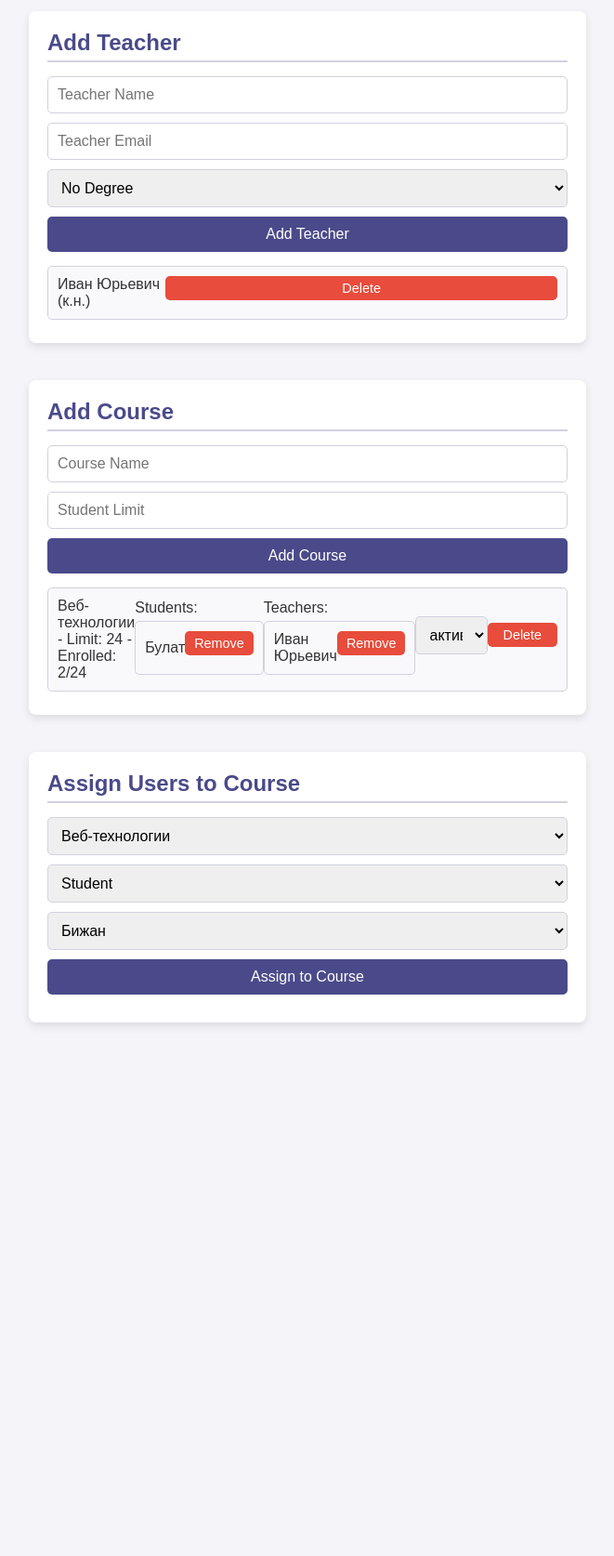
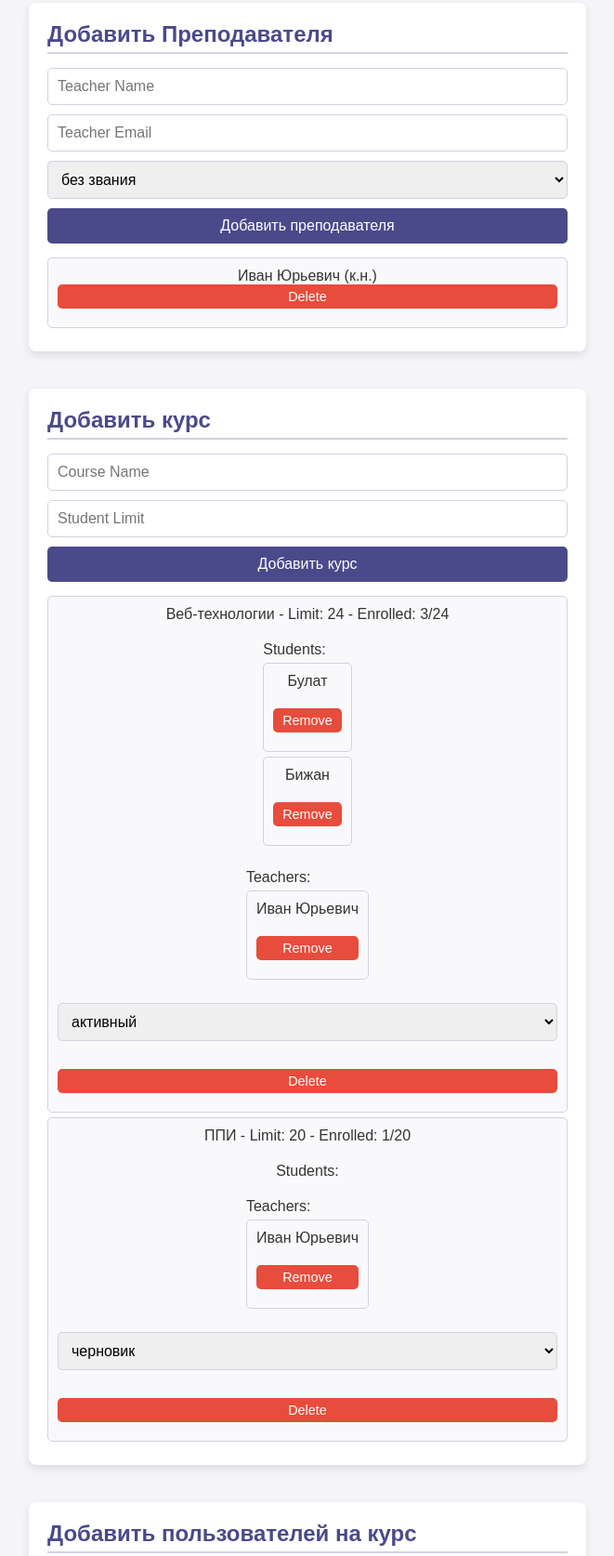
Before and after one commit to TakhirovBizhan/eduProjectTS, a website built with Vite: page index.html in a window 1280 px wide. Shown: the part 670-2344 px from the top of the page at 93% size, without its empty margins (309-970 px from the left). Before the commit the page ends 1790 px from the top, so only its background shows below. Built offline with nearby package versions, Linux system fonts and the light colour scheme; data requests are answered from the project's data file.

Commit message:
small fixes

```diff
--- a/db.json
+++ b/db.json
@@ -25,12 +25,6 @@
       "name": "Федор",
       "email": "Fedor@example.ru",
       "entranceYear": 2023
-    },
-    {
-      "id": "00b10a80-63bd-4576-b093-548b09c76351",
-      "name": "Олег",
-      "email": "oleg@example.ru",
-      "entranceYear": 2023
     }
   ],
   "courses": [
@@ -45,8 +39,29 @@
           "name": "Булат",
           "email": "bulat@example.ru",
           "entranceYear": 2023
+        },
+        {
+          "id": "41e0ff57-da2e-4570-b678-3067ce6b0859",
+          "name": "Бижан",
+          "email": "bijan@example.ru",
+          "entranceYear": 2023
         }
       ],
+      "teachers": [
+        {
+          "id": "16a9542a-6c15-4fed-aab4-62f5bedb7baf",
+          "name": "Иван Юрьевич",
+          "email": "ivan@example.ru",
+          "academicDegree": "к.н."
+        }
+      ]
+    },
+    {
+      "id": "8c210c9f-8d91-400f-9e76-c4d84ca3c36d",
+      "name": "ППИ",
+      "limit": 20,
+      "status": "черновик",
+      "students": [],
       "teachers": [
         {
           "id": "16a9542a-6c15-4fed-aab4-62f5bedb7baf",
--- a/index.html
+++ b/index.html
@@ -10,46 +10,46 @@
   <h1>Course Management</h1>
 
   <section>
-    <h2>Add Student</h2>
+    <h2>Добавить студента</h2>
     <input type="text" id="studentName" placeholder="Student Name">
     <input type="email" id="studentEmail" placeholder="Student Email">
     <input type="number" id="entranceYear" placeholder="Entrance Year">
-    <button id="addStudentButton">Add Student</button>
+    <button id="addStudentButton">Добавить студента</button>
     <ul id="studentList"></ul>
   </section>
 
   <section>
-    <h2>Add Teacher</h2>
+    <h2>Добавить Преподавателя</h2>
     <input type="text" id="teacherName" placeholder="Teacher Name">
     <input type="email" id="teacherEmail" placeholder="Teacher Email">
     <select id="academicDegree">
-      <option value="отсутствует">No Degree</option>
-      <option value="к.н.">Candidate of Sciences</option>
-      <option value="д.н.">Doctor of Sciences</option>
+      <option value="отсутствует">без звания</option>
+      <option value="к.н.">Кандидат наук</option>
+      <option value="д.н.">Доктор наук</option>
     </select>
-    <button id="addTeacherButton">Add Teacher</button>
+    <button id="addTeacherButton">Добавить преподавателя</button>
     <ul id="teacherList"></ul>
   </section>
 
   <section>
-    <h2>Add Course</h2>
+    <h2>Добавить курс</h2>
     <input type="text" id="courseName" placeholder="Course Name">
     <input type="number" id="courseLimit" placeholder="Student Limit">
-    <button id="addCourseButton">Add Course</button>
-    <ul id="courseList"></ul>
+    <button id="addCourseButton">Добавить курс</button>
+    <ul class="course_list" id="courseList"></ul>
   </section>
 
   <section>
-    <h2>Assign Users to Course</h2>
+    <h2>Добавить пользователей на курс</h2>
     <select id="selectCourse">
     </select>
     <select id="selectUserType">
-      <option value="student">Student</option>
-      <option value="teacher">Teacher</option>
+      <option value="student">Студенты</option>
+      <option value="teacher">Преподаватели</option>
     </select>
     <select id="selectUser">
     </select>
-    <button id="assignUserButton">Assign to Course</button>
+    <button id="assignUserButton">Записать на курс</button>
   </section>
 
   <script src="src/index.ts" type="module"></script>
--- a/src/style.css
+++ b/src/style.css
@@ -28,6 +28,11 @@
   font-family: Arial, sans-serif;
 }
 
+.course_list li {
+  display: flex;
+  gap: 20px;
+}
+
 body {
   background-color: #f4f4f9;
   color: #333;
@@ -41,6 +46,11 @@ h1 {
   margin: 20px 0;
   font-size: 2em;
   color: #4a4a8a;
+}
+
+li {
+  display: flex;
+  flex-direction: column;
 }
 
 section {
@@ -109,3 +119,8 @@ ul li button {
 ul li button:hover {
   background-color: #c0392b;
 }
+
+#studentList li button {
+
+  max-width: 50px;
+}
```
